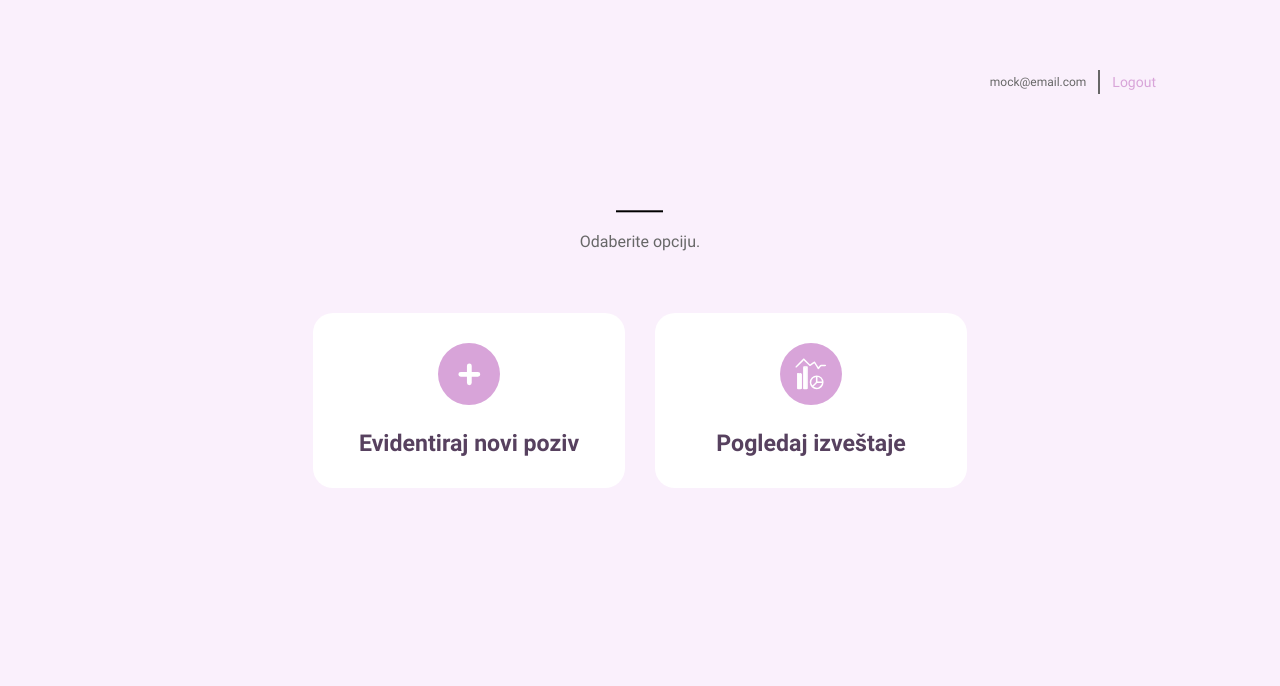
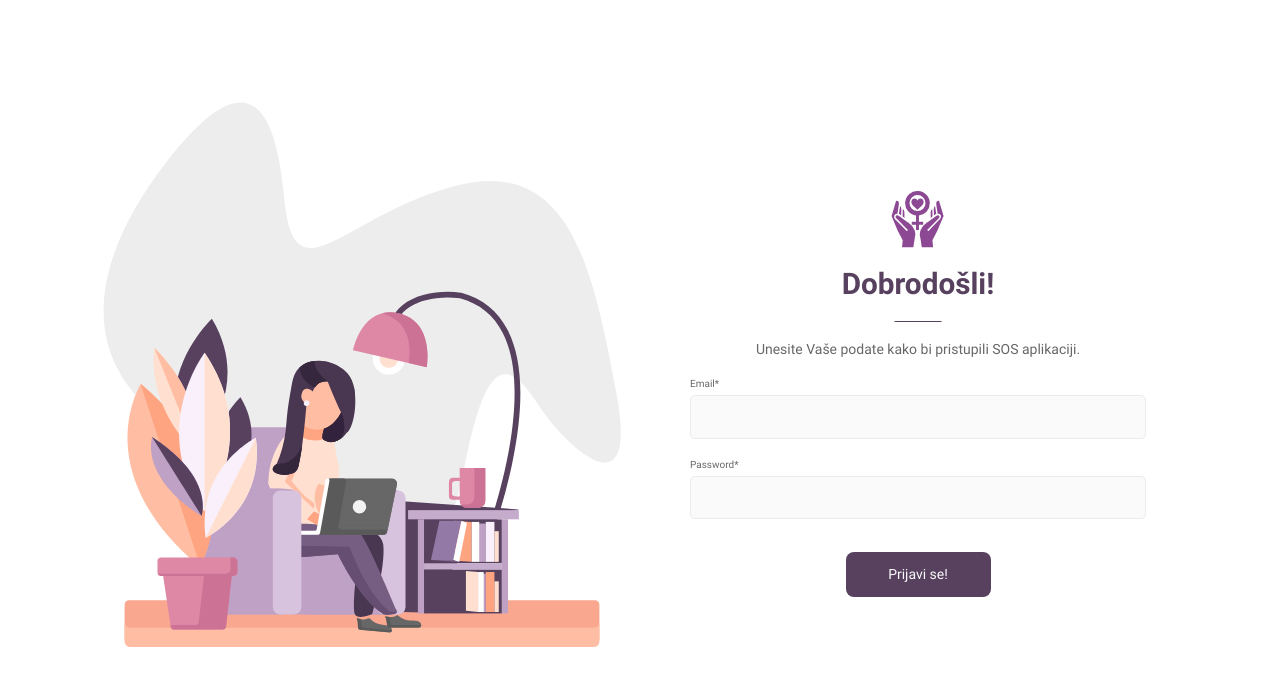
Before and after one commit to vegaitglobal/sos-zenski-centar, a React (Create React App) app in the folder sos-web/: page /login in a window 1280 px wide. Before the commit this address led to /. Shown: the top 686 px of the page. Built offline with nearby package versions, Linux system fonts and the light colour scheme.

Commit message:
added initial token handling logic

```diff
--- a/sos-web/src/components/molecules/LogoutHeader/LogoutHeader.js
+++ b/sos-web/src/components/molecules/LogoutHeader/LogoutHeader.js
@@ -6,13 +6,21 @@ import {
 } from './LogoutHeader.styles';
 
 export const LogoutHeader = ({ username }) => {
+  const handleLogout = () => {
+    try {
+      localStorage.removeItem('token');
+      localStorage.removeItem('email');
+    } catch (error) {
+      alert(error);
+    }
+  };
   return (
     <StyledLogoutHeader>
       <Paragraph type="small" color="grey">
         {username}
       </Paragraph>
       <StyledSeparator />
-      <StyledLogoutButton href="/login">
+      <StyledLogoutButton href="/login" onClick={handleLogout}>
         <Paragraph type="medium" color="pink">
           Logout
         </Paragraph>
--- a/sos-web/src/components/organisms/HomeContent/HomeContent.js
+++ b/sos-web/src/components/organisms/HomeContent/HomeContent.js
@@ -13,9 +13,11 @@ import { Paragraph } from '../../atoms/Paragraph/Paragraph';
 import { LogoutHeader } from '../../molecules/LogoutHeader/LogoutHeader';
 
 export const HomeContent = () => {
+  let email = localStorage.getItem('email');
+
   return (
     <StyledHomeContent $backgroundColor={rgba(theme.color.pink, 0.3)}>
-      <LogoutHeader username={'mock@email.com'}></LogoutHeader>
+      <LogoutHeader username={email}></LogoutHeader>
       <StyledTitle>
         <StyledSeparator />
         <Paragraph type="large" color="grey" fontWeight="">
--- a/sos-web/src/components/organisms/LoginForm/LoginForm.js
+++ b/sos-web/src/components/organisms/LoginForm/LoginForm.js
@@ -11,6 +11,7 @@ import {
 import { useFetch } from '../../../hooks/useFetch';
 import { Loader } from '../../atoms/Loader/Loader';
 import { Button } from '../../molecules/Button/Button';
+import { useHistory } from 'react-router';
 
 const LoginForm = () => {
   const [form, setForm] = useState({
@@ -18,11 +19,23 @@ const LoginForm = () => {
     password: '',
   });
   const { sendRequest, isLoading } = useFetch();
+  const history = useHistory();
 
   const handleSubmit = (event) => {
     event.preventDefault();
 
-    sendRequest('https://jsonplaceholder.typicode.com/posts', 'POST', {}, form);
+    sendRequest('https://jsonplaceholder.typicode.com/posts', 'POST', {}, form)
+      .then((response) => {
+        //TODO: postaviti token i email u local storage kada bude pravog response-a
+        // localStorage.setItem('token', response.token);
+        // localStorage.setItem('email', response.email);
+        localStorage.setItem('token', '123456');
+        localStorage.setItem('email', 'mock@gmail.com');
+        history.push('/');
+      })
+      .catch((e) => {
+        alert(e);
+      });
   };
 
   const handleChange = ({ target }) => {
--- a/sos-web/src/utils/isAuthenticated.js
+++ b/sos-web/src/utils/isAuthenticated.js
@@ -1 +1,7 @@
-export const isAuthenticated = () => true;
+export const isAuthenticated = () => {
+  const token = localStorage.getItem('token');
+
+  if (token !== null && token !== undefined) return true;
+
+  return false;
+};
```
